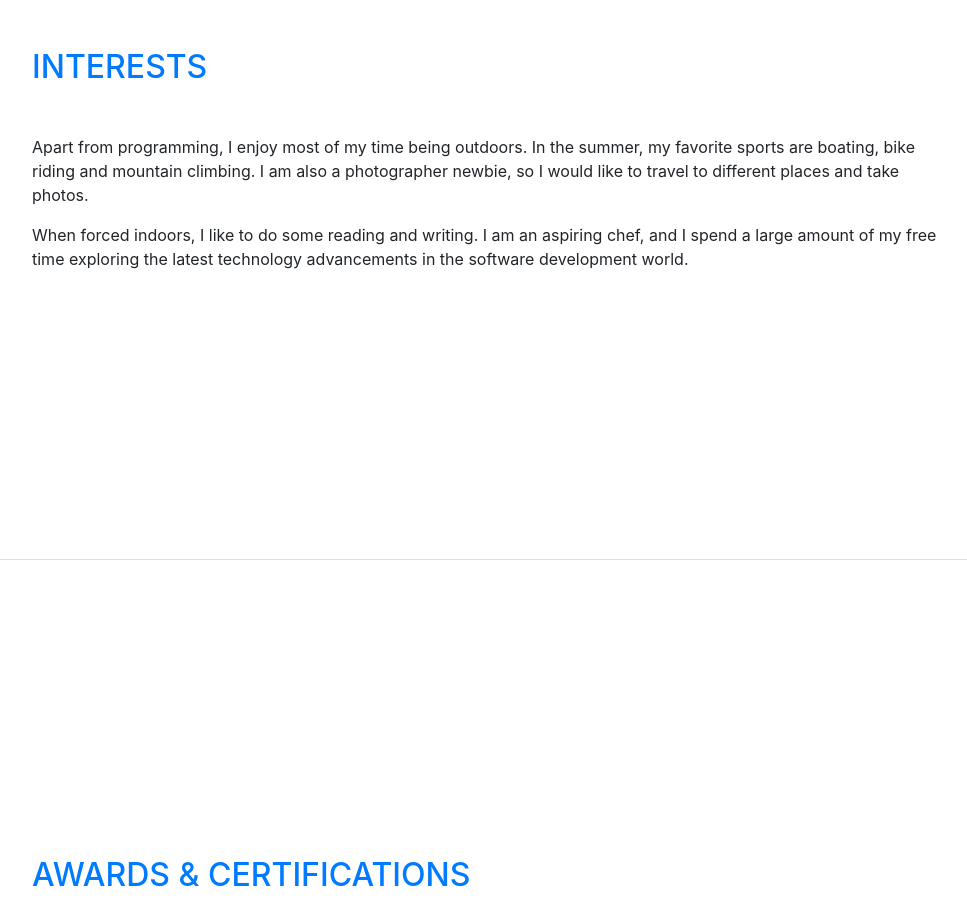
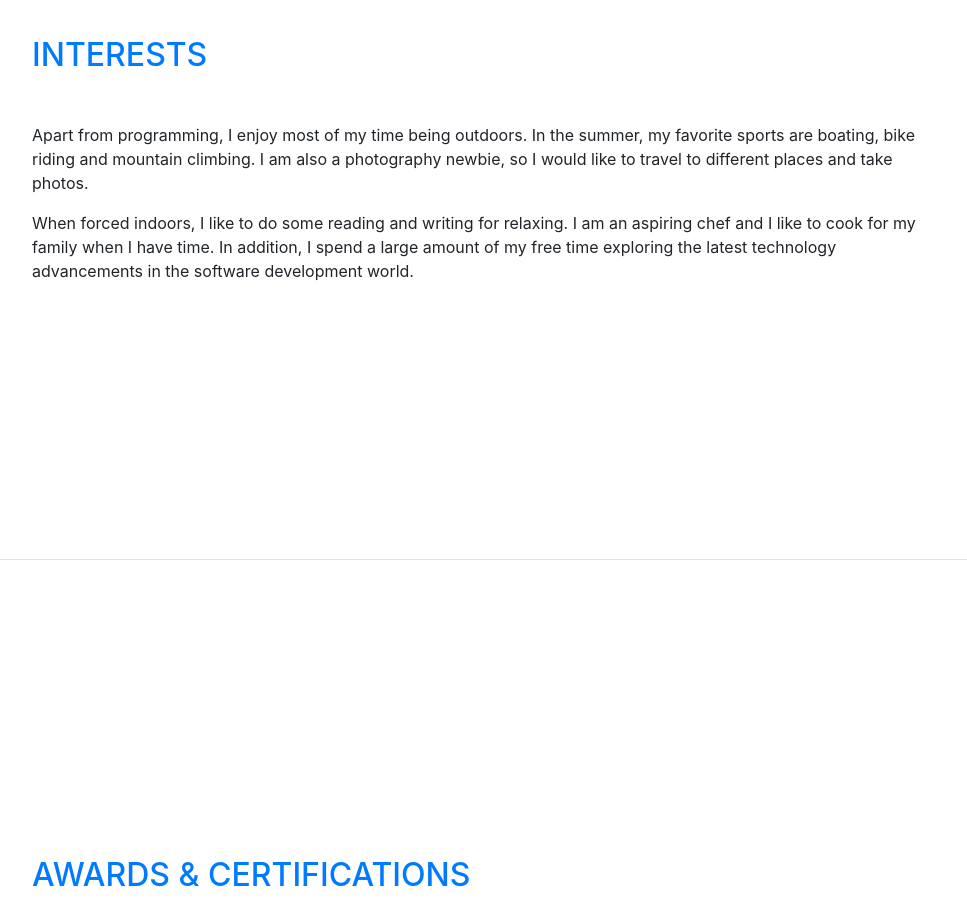
Before and after one commit to bellabellahuang/bellabellahuang.github.io, a website with bundled scripts: page index.html in a window 1280 px wide. Shown: the part 3440-4363 px from the top of the page, without its empty margins (288-1255 px from the left). Built offline with nearby package versions, Linux system fonts and the light colour scheme; a web font is replaced by a local one.

Commit message:
modified interests

```diff
--- a/index.html
+++ b/index.html
@@ -245,8 +245,8 @@
       <section class="resume-section p-3 p-lg-5 d-flex flex-column" id="interests">
         <div class="my-auto">
           <h2 class="mb-5 text-primary">Interests</h2>
-          <p>Apart from programming, I enjoy most of my time being outdoors. In the summer, my favorite sports are boating, bike riding and mountain climbing. I am also a photographer newbie, so I would like to travel to different places and take photos.  </p>
-          <p class="mb-0">When forced indoors, I like to do some reading and writing. I am an aspiring chef, and I spend a large amount of my free time exploring the latest technology advancements in the software development world.</p>
+          <p>Apart from programming, I enjoy most of my time being outdoors. In the summer, my favorite sports are boating, bike riding and mountain climbing. I am also a photography newbie, so I would like to travel to different places and take photos.  </p>
+          <p class="mb-0">When forced indoors, I like to do some reading and writing for relaxing. I am an aspiring chef and I like to cook for my family when I have time. In addition, I spend a large amount of my free time exploring the latest technology advancements in the software development world.</p>
         </div>
       </section>
 
```
Also changed, not shown: 1 other file.
